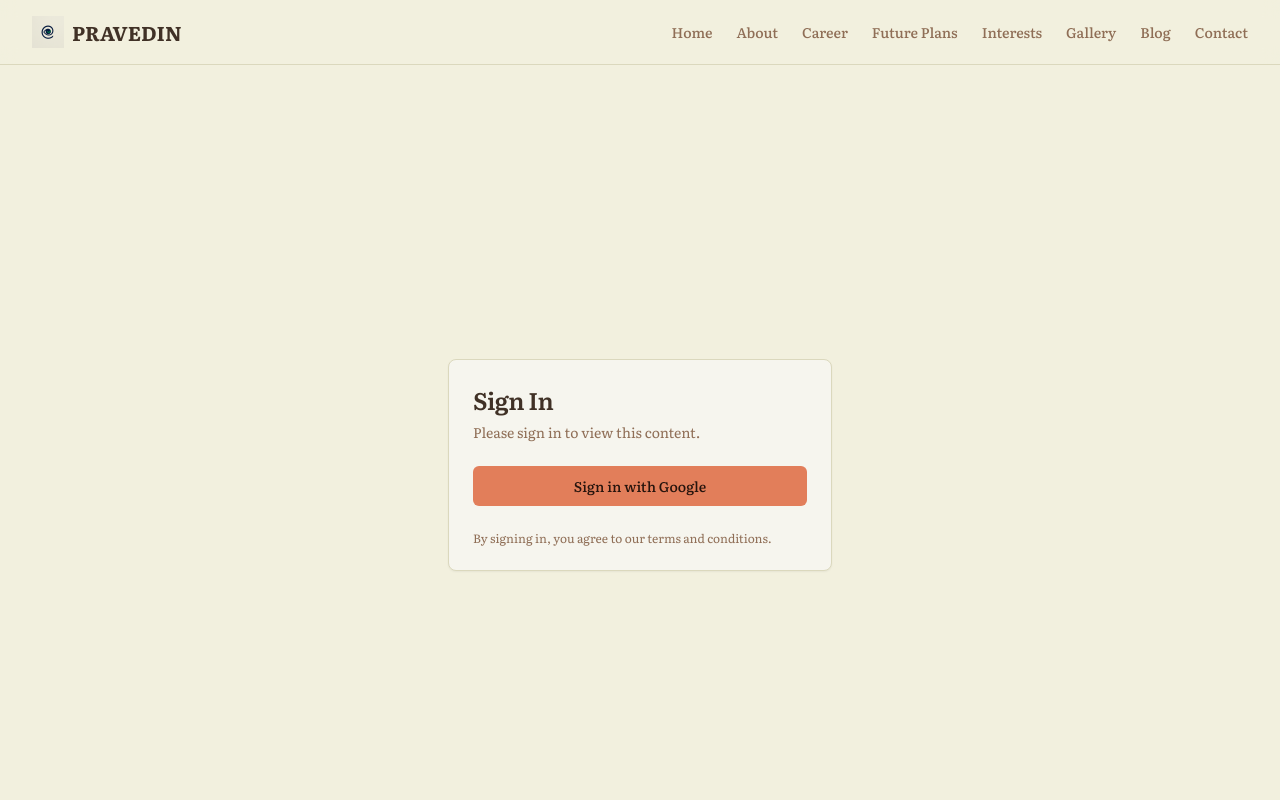
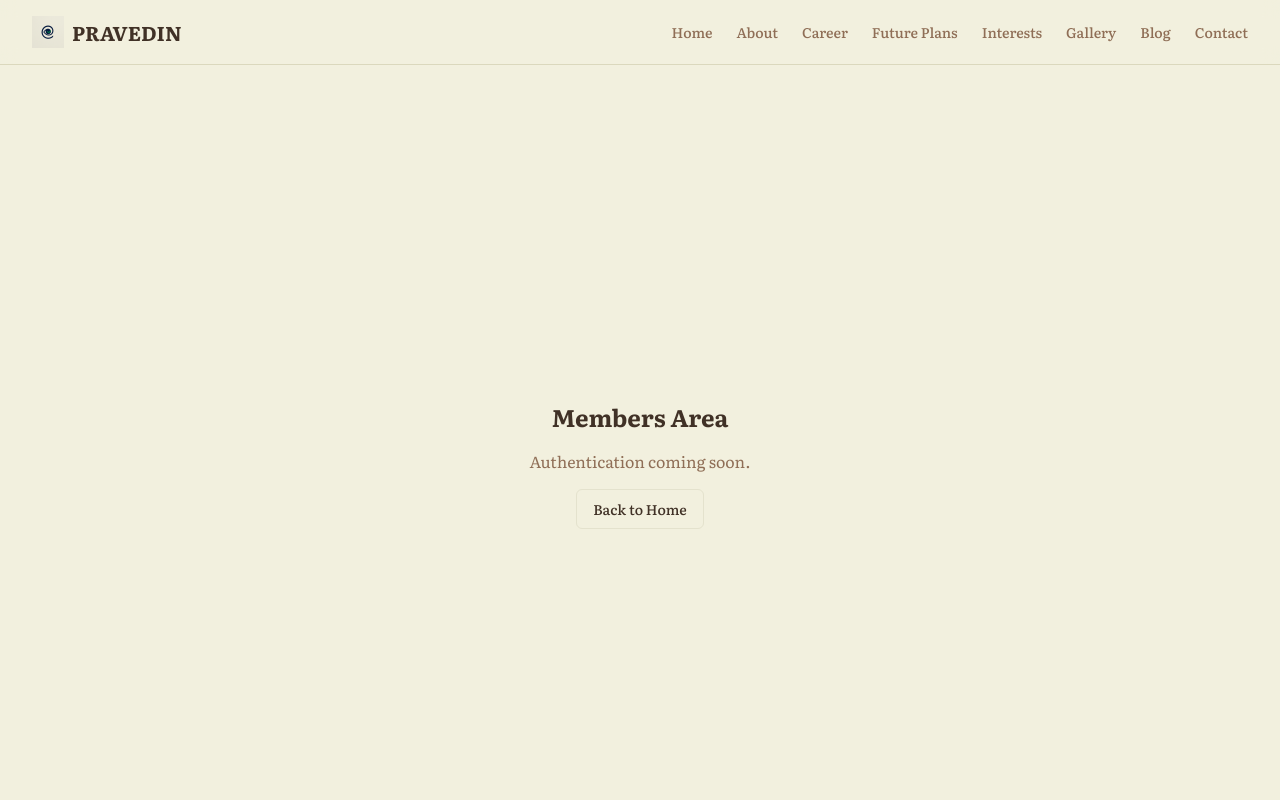
Before and after one commit to pvedarth/pravedin, a Next.js app: page /sign-in in a window 1280 px wide. Shown: the top 800 px of the page. Built offline with nearby package versions, Linux system fonts and the light colour scheme.

Commit message:
Disable middleware and simplify sign-in for static deployment

```diff
--- a/src/app/sign-in/page.tsx
+++ b/src/app/sign-in/page.tsx
@@ -1,45 +1,21 @@
+import type { Metadata } from 'next';
+import Link from 'next/link';
+import { Button } from '@/components/ui/button';
 
-'use client';
-
-import {Button} from '@/components/ui/button';
-import {
-  Card,
-  CardContent,
-  CardDescription,
-  CardFooter,
-  CardHeader,
-  CardTitle,
-} from '@/components/ui/card';
+export const metadata: Metadata = {
+  title: 'Sign In',
+};
 
 export default function SignInPage() {
-  const handleSignIn = () => {
-    // In a real app, this would involve a call to an auth provider.
-    // For this prototype, we'll just set a cookie to simulate a session.
-    document.cookie = 'auth_token=signed_in; path=/; max-age=3600';
-    // Redirect to the blog after "signing in"
-    window.location.href = '/blog';
-  };
-
   return (
     <div className="flex h-screen w-full items-center justify-center bg-background">
-      <Card className="w-full max-w-sm">
-        <CardHeader>
-          <CardTitle className="text-2xl">Sign In</CardTitle>
-          <CardDescription>
-            Please sign in to view this content.
-          </CardDescription>
-        </CardHeader>
-        <CardContent className="grid gap-4">
-          <Button onClick={handleSignIn} className="w-full">
-            Sign in with Google
-          </Button>
-        </CardContent>
-        <CardFooter>
-          <p className="text-xs text-muted-foreground">
-            By signing in, you agree to our terms and conditions.
-          </p>
-        </CardFooter>
-      </Card>
+      <div className="text-center space-y-4">
+        <h1 className="text-2xl font-bold font-headline">Members Area</h1>
+        <p className="text-muted-foreground">Authentication coming soon.</p>
+        <Button asChild variant="outline">
+          <Link href="/">Back to Home</Link>
+        </Button>
+      </div>
     </div>
   );
 }
```
Also changed, not shown: middleware.ts (+1 -23 lines).
